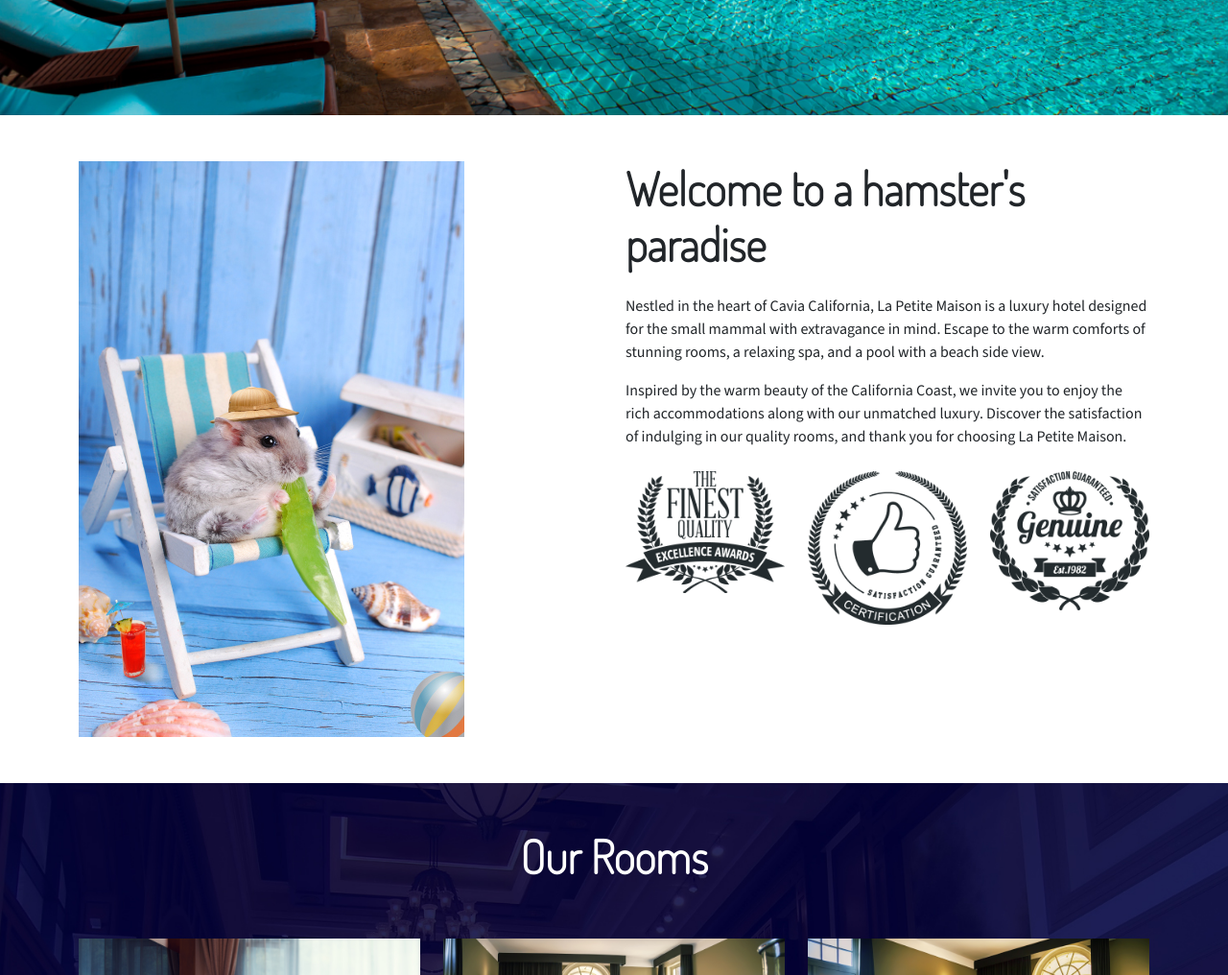
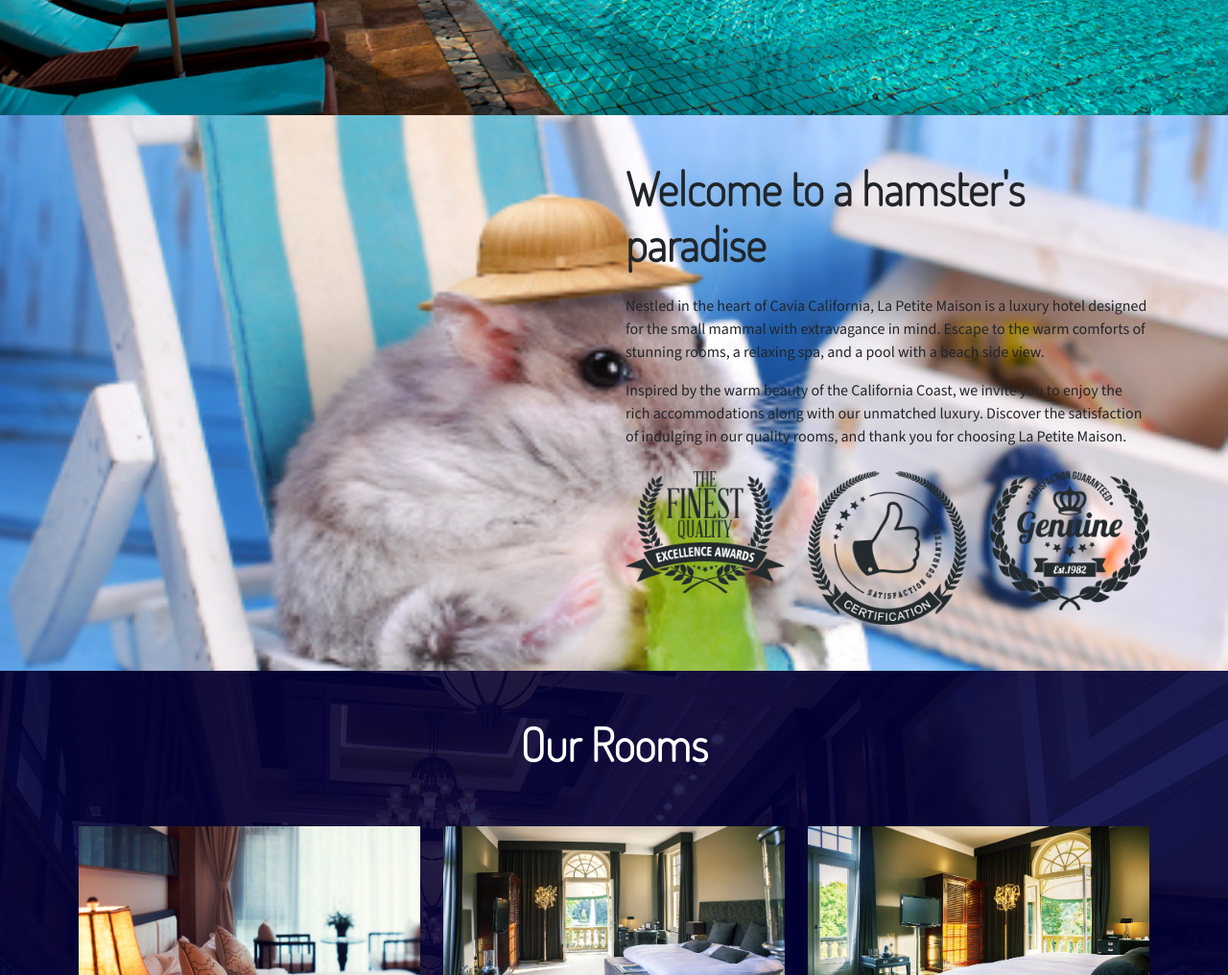
Before and after one commit to duartemjoseph-spec/HamsterHotel, a plain HTML site: page index.html in a window 1280 px wide. Shown: the part 680-1696 px from the top of the page at 96% size. Drawn offline with nearby package versions, Linux system fonts and the light colour scheme.

Commit message:
peer review fixes

```diff
--- a/index.html
+++ b/index.html
@@ -1,7 +1,7 @@
 <!--
  // Your name: Joseph D
 
-// Date Revised: This is the last day you saved. 11/07/2025
+// Date Revised: This is the last day you saved. 11/08/2025
 
 // Exercise or Lab name Hamster-Hotel
 
@@ -9,7 +9,7 @@
 
 // You can add multiple dates with description.
 
-// Person who Peer Reviewed your assignment: Eli: " "
+// Person who Peer Reviewed your assignment: Eli:"over all looks great matches the design pretty well some things that you need to fix are when the website is in tablet mode the welcome picture is to the left i suggest you center it[" I prefer to have the logo shifted for the tablet and mobile version -JD "] another thing on tablet mode is the reserve rooms the number of guest text nd button are shifted down and it kinda throws the whole thing off [" Fixed - JD "]. for the phone it looks good everything is straight but it looks like the whole website is shifted to the left idk if you can fix that or not["Fixed -JD"] but everything is good just make sure your buttons are responsive"
 -->
 
 
@@ -96,7 +96,7 @@
             <div class="container">
                 <div class="row">
                     <div class="col-lg-6 ">
-                        <img src="images/hamsterhomejpg.jpg" class="img-fluid" alt="Hamster in chair">
+
                     </div>
                     <div class="col-lg-6">
                         <h2 class="display-5 bold mb-4">Welcome to a hamster's paradise</h2>
--- a/styles/styles.css
+++ b/styles/styles.css
@@ -71,6 +71,9 @@
 .welcome-section {
   padding-top: 3rem;
   padding-bottom: 3rem;
+  background-image: url("../images/hamsterhomejpg.jpg");
+  background-size: cover;
+  background-position: center;  background-repeat: no-repeat;
 }
 
 /* ------
```
